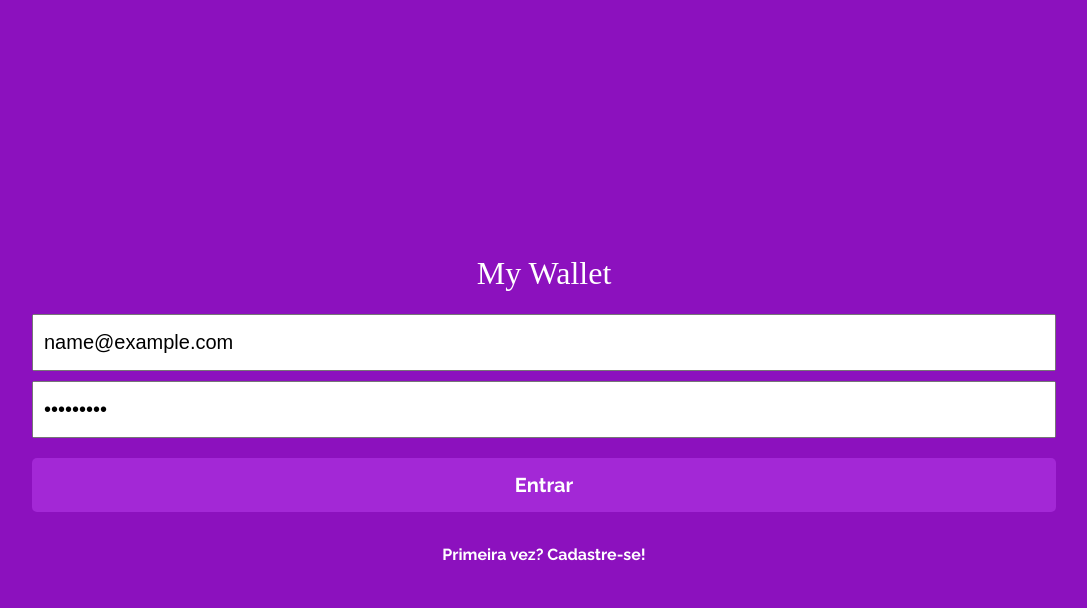
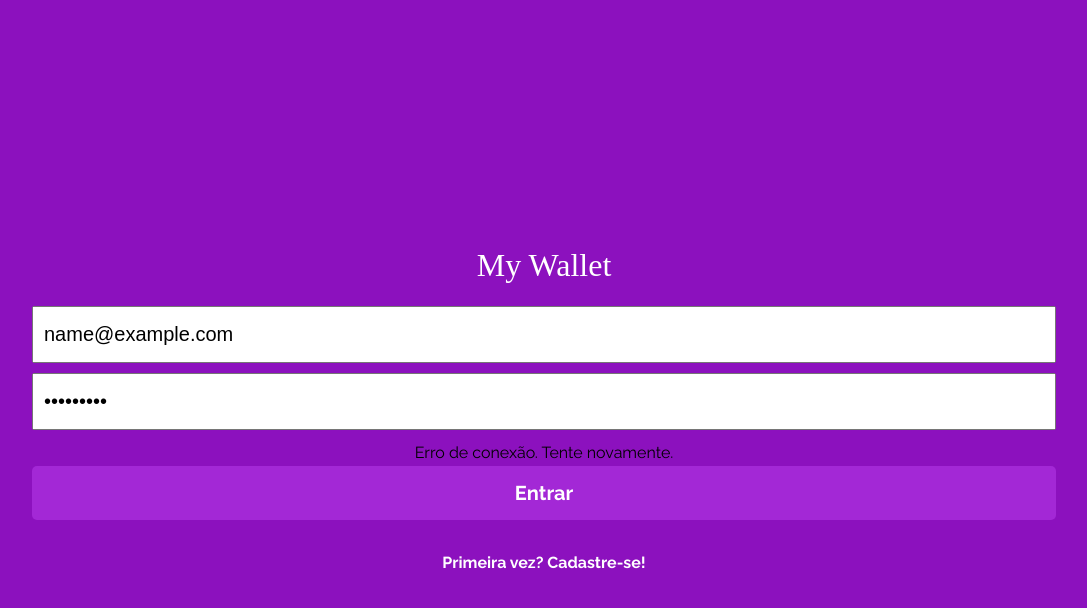
Before and after one commit to lemoscaio/my-wallet, a React (Create React App) app: page / in a window 1280 px wide. Both pictures are taken after typing "name@example.com", "Sample123" into the empty fields and a click on the button "Entrar". Shown: the top 608 px of the page, without its empty margins (96-1183 px from the left). Built offline with nearby package versions, Linux system fonts and the light colour scheme; no server answers; a web font is replaced by a local one.

Commit message:
adds message to user when failing requests (example: wrong password)

```diff
--- a/package.json
+++ b/package.json
@@ -4,6 +4,7 @@
   "private": true,
   "dependencies": {
     "axios": "^0.27.2",
+    "dotenv": "^16.0.0",
     "react": "^17.0.2",
     "react-currency-input-field": "^3.6.4",
     "react-dom": "^17.0.2",
--- a/src/components/Form.js
+++ b/src/components/Form.js
@@ -1,9 +1,9 @@
 import React, { useState } from "react"
 import { Link, useNavigate, useLocation, useParams } from "react-router-dom"
-import InputMask from "react-input-mask"
 import CurrencyInput from "react-currency-input-field"
 import axios from "axios"
-
+// import dotenv from "dotenv"
+// console.log(dotenv.config())
 // const API_URL = "https://caio-lemos-my-wallet.herokuapp.com"
 const API_URL = "http://192.168.1.178:5000"
 
@@ -17,10 +17,13 @@ export default function Form() {
 
     const [name, setName] = useState()
     const [email, setEmail] = useState()
+
     const [password, setPassword] = useState()
     const [passwordConfirmation, setPasswordConfirmation] = useState()
     const [trackingPassword, setTrackingPassword] = useState(false)
     const [matchingPassword, setMatchingPassword] = useState(false)
+
+    const [requestError, setRequestError] = useState({})
 
     const [value, setValue] = useState()
     const [description, setDescription] = useState("")
@@ -38,15 +41,12 @@ export default function Form() {
                         password,
                     })
                     .then((response) => {
-                        // console.log(response);
-
                         localStorage.setItem("token", response.data.token)
                         localStorage.setItem("user", response.data.name)
                         navigate("/")
                     })
                     .catch((error) => {
-                        console.log(error.response.status)
-                        console.log(error.response.data)
+                        setRequestError(error)
                     })
                 break
 
@@ -66,9 +66,7 @@ export default function Form() {
                         navigate("/sign-in")
                     })
                     .catch((error) => {
-                        console.log(error)
-                        console.log(error.response.status)
-                        console.log(error.response.data)
+                        setRequestError(error)
                     })
                 break
 
@@ -96,9 +94,7 @@ export default function Form() {
                         navigate("/")
                     })
                     .catch((error) => {
-                        console.log(error)
-                        console.log(error.response.status)
-                        console.log(error.response.data)
+                        setRequestError(error)
                     })
                 break
 
@@ -141,6 +137,41 @@ export default function Form() {
         }
     }
 
+    function setErrorContainerContent() {
+        let errorMessage = ""
+
+        switch (requestError.response?.status) {
+            case 0:
+                errorMessage = "Erro de conexão. Tente novamente."
+                break
+            case 400:
+                errorMessage = "O valor deve ser maior que zero!"
+                break
+            case 401:
+                errorMessage = "E-mail e/ou senha inválido(s)."
+                break
+            case 406:
+                errorMessage = `Senha muito fraca. Experimetne adicionar letras
+                maiúsculas, números e/ou caracteres especiais.`
+                break
+            case 409:
+                errorMessage = "E-mail já cadastrado!."
+                break
+            case 500:
+                errorMessage = "Algo de errado aconteceu. Tente novamente!"
+                break
+            default:
+                break
+        }
+        return errorMessage.length > 0 ? (
+            <>
+                <p>{errorMessage}</p>
+            </>
+        ) : (
+            <></>
+        )
+    }
+
     function setFormContent() {
         switch (path) {
             case "/sign-in":
@@ -170,6 +201,7 @@ export default function Form() {
                                     setPassword(e.target.value)
                                 }}
                             />
+                            {setErrorContainerContent()}
                             <button type="submit" className="form__button">
                                 Entrar
                             </button>
@@ -182,7 +214,6 @@ export default function Form() {
                         </form>
                     </>
                 )
-
             case "/sign-up":
                 return (
                     <form className="sign__form form" onSubmit={handleSubmit}>
@@ -233,16 +264,15 @@ export default function Form() {
                             }}
                         />
                         {isPasswordMatching()}
-
                         <button type="submit" className="form__button">
                             Cadastrar
                         </button>
+                        {setErrorContainerContent()}
                         <Link className="form__link-to-sign-in" to={"/sign-in"}>
-                            Primeira vez? Cadastre-se!
+                            Já tem uma conta? Entre agora!
                         </Link>
                     </form>
                 )
-
             case "/new-entry/deposit":
             case "/new-entry/withdraw":
                 return (
@@ -266,7 +296,7 @@ export default function Form() {
                                 setDescription(e.target.value)
                             }}
                         />
-
+                        {setErrorContainerContent()}
                         <button type="submit" className="form__button">
                             Salvar
                         </button>
--- a/src/components/Statements.js
+++ b/src/components/Statements.js
@@ -7,6 +7,8 @@ const API_URL = "http://192.168.1.178:5000"
 export default function Statements() {
     const token = localStorage.getItem("token")
     const [statements, setStatements] = useState([])
+    const [requestError, setRequestError] = useState({})
+    const [isLoading, setIsLoading] = useState(true)
 
     useEffect(() => {
         axios
@@ -14,12 +16,36 @@ export default function Statements() {
                 headers: { Authorization: `Bearer ${token}` },
             })
             .then((response) => {
+                setIsLoading(false)
                 setStatements([...response.data])
             })
             .catch((error) => {
+                setIsLoading(false)
+                setRequestError(error)
                 console.log(error)
             })
     }, [])
+
+    function setErrorContainerContent() {
+        let errorMessage = ""
+
+        switch (requestError.response?.status) {
+            case 0:
+                errorMessage = "Erro de conexão. Tente novamente."
+                break
+            case 500:
+                errorMessage = "Algo de errado aconteceu. Tente novamente!"
+                break
+            default:
+                errorMessage = "Não há registros de entrada ou saída"
+                break
+        }
+        return (
+            <>
+                <p className="statements__empty">{errorMessage}</p>
+            </>
+        )
+    }
 
     function calcBalance() {
         let balance = statements.reduce((accumulator, { value, type }) => {
@@ -29,7 +55,6 @@ export default function Statements() {
                 : accumulator - valueAsNumber
         }, 0)
 
-        // console.log(balance)
         const balanceAsNumber = parseFloat(balance).toFixed(2)
 
         return balanceAsNumber
@@ -57,7 +82,8 @@ export default function Statements() {
     return (
         <article className="main-screen__statements statements">
             <ul className="statements__list">
-                {statements?.length > 0 ? (
+                {!isLoading ? (
+                    statements?.length > 0 ? (
                         statements.map(({ description, type, value }) => {
                             return (
                                 <li className="statements__item">
@@ -78,9 +104,12 @@ export default function Statements() {
                             )
                         })
                     ) : (
-                    <p className="statements__empty">
-                        Não há registros de entrada ou saída
-                    </p>
+                        setErrorContainerContent()
+                    )
+                ) : (
+                    <>
+                        <p className="statements__empty">Carregando...</p>
+                    </>
                 )}
             </ul>
 
--- a/src/sass/style.scss
+++ b/src/sass/style.scss
@@ -135,6 +135,7 @@ a {
 
         &__empty {
             color: $color-button-light;
+            height: 100%;
             width: 50%;
             text-align: center;
             margin: 0 auto;
@@ -142,6 +143,7 @@ a {
 
         &__list {
             overflow-y: auto;
+            height: 100%;
         }
 
         &__item {
```
Also changed, not shown: 1 other file (tests, documents, lock files or other folders). Lines whose indentation alone changed are shown as unchanged.
